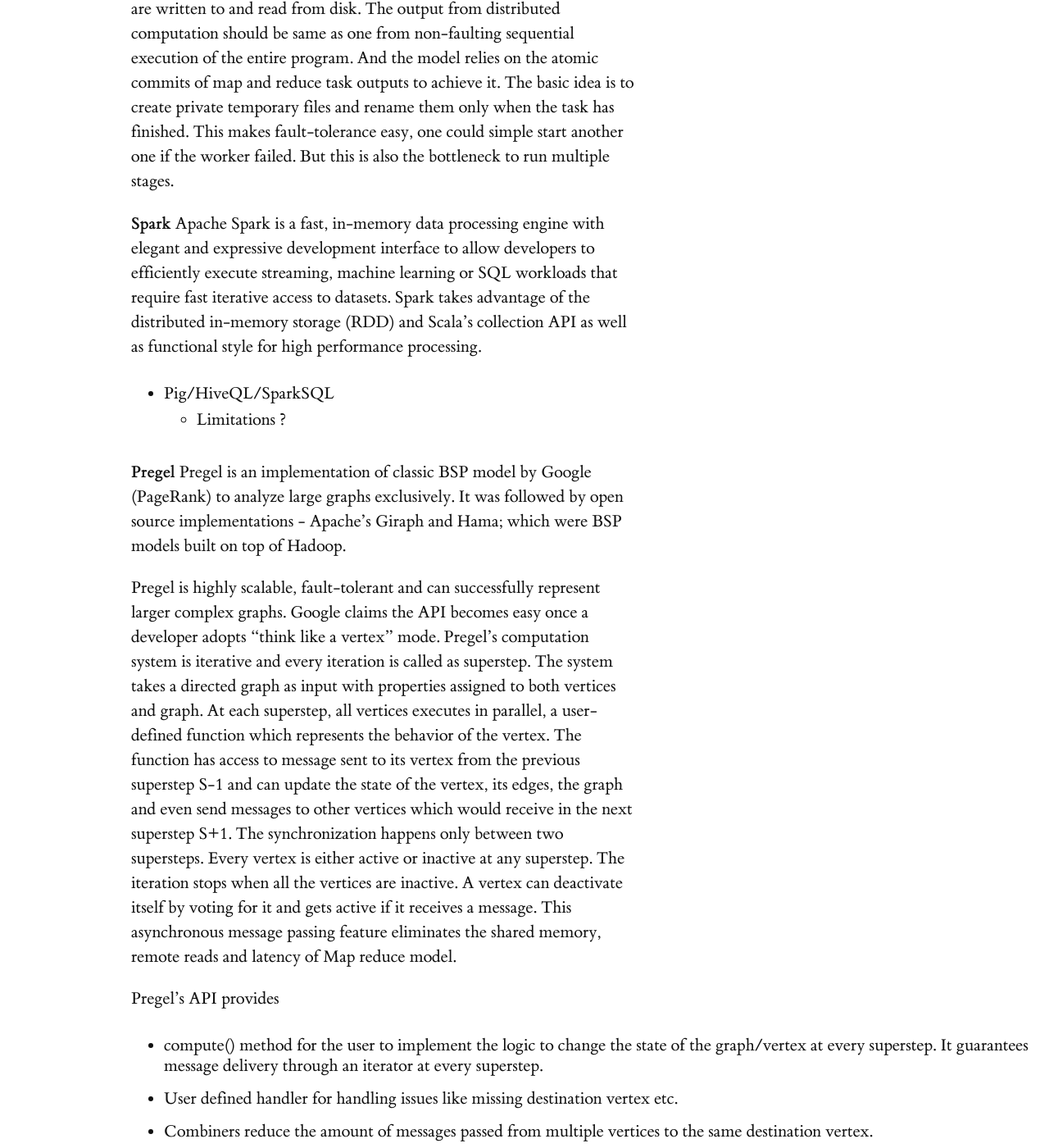
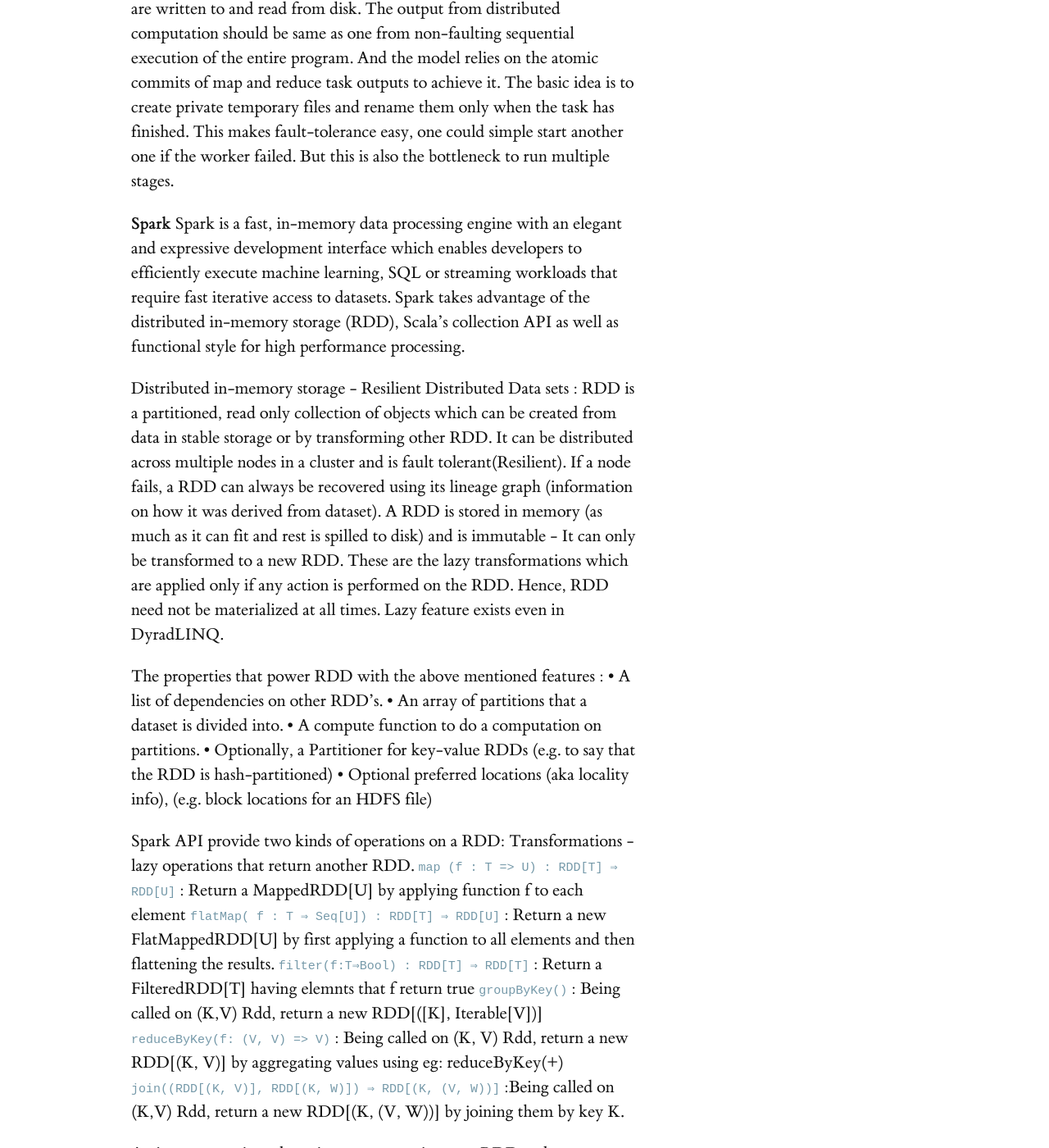
Before and after one commit to heathermiller/dist-prog-book, a Jekyll site: the page built from chapter/8/big-data.md, in a window 1280 px wide and 1400 px high, scrolled down 5600 px. Shown: the whole window at 82% size. Built offline with Jekyll 4.4.1, drawn with Linux system fonts in a browser that asks for light colours; some web fonts are replaced; some of the changed text lies outside the part shown.

Commit message:
Update big-data.md

```diff
--- a/chapter/8/big-data.md
+++ b/chapter/8/big-data.md
@@ -85,7 +85,40 @@
 **MapReduce**, as mentioned in the programming model section, the execution model is interesting that all the intermediate key/value pairs are written to and read from disk. The output from distributed computation should be same as one from non-faulting sequential execution of the entire program. And the model relies on the atomic commits of map and reduce task outputs to achieve it. The basic idea is to create private temporary files and rename them only when the task has finished. This makes fault-tolerance easy, one could simple start another one if the worker failed. But this is also the bottleneck to run multiple stages.
 
 **Spark**
-Apache Spark is a fast, in-memory data processing engine with elegant and expressive development interface to allow developers to efficiently execute streaming, machine learning or SQL workloads that require fast iterative access to datasets. Spark takes advantage of the distributed in-memory storage (RDD) and Scala’s collection API as well as functional style for high performance processing.
+Spark is a fast, in-memory data processing engine with an elegant and expressive development interface which enables developers to efficiently execute machine learning, SQL or streaming workloads that require fast iterative access to datasets. Spark takes advantage of the distributed in-memory storage (RDD), Scala’s collection API as well as functional style for high performance processing.
+
+Distributed in-memory storage - Resilient Distributed Data sets :
+RDD is a partitioned, read only collection of objects which can be created from data in stable storage or by transforming other RDD. It can be distributed across multiple nodes in a cluster and is fault tolerant(Resilient). If a node fails, a RDD can always be recovered using its lineage graph (information on how it was derived from dataset). A RDD is stored in memory (as much as it can fit and rest is spilled to disk) and is immutable - It can only be transformed to a new RDD. These are the lazy transformations which are applied only if any action is performed on the RDD. Hence, RDD need not be materialized at all times. Lazy feature exists even in DyradLINQ.
+
+The properties that power RDD with the above mentioned features :
+	•	A list of dependencies on other RDD’s.
+	•	An array of partitions that a dataset is divided into.
+	•	A compute function to do a computation on partitions.
+	•	Optionally, a Partitioner for key-value RDDs (e.g. to say that the RDD is hash-partitioned)
+	•	Optional preferred locations (aka locality info), (e.g. block locations for an HDFS file)
+
+Spark API provide two kinds of operations on a RDD:
+Transformations - lazy operations that return another RDD.
+`map (f : T => U) : RDD[T] ⇒ RDD[U]` : Return a MappedRDD[U] by applying function f to each element
+`flatMap( f : T ⇒ Seq[U]) : RDD[T] ⇒ RDD[U]` : Return a new FlatMappedRDD[U] by first applying a function to all elements and then flattening the results.
+`filter(f:T⇒Bool) : RDD[T] ⇒ RDD[T]` : Return a FilteredRDD[T] having elemnts that f return true
+`groupByKey()` : Being called on (K,V) Rdd, return a new RDD[([K], Iterable[V])]
+`reduceByKey(f: (V, V) => V)` : Being called on (K, V) Rdd, return a new RDD[(K, V)] by aggregating values using eg: reduceByKey(_+_)
+`join((RDD[(K, V)], RDD[(K, W)]) ⇒ RDD[(K, (V, W))]` :Being called on (K,V) Rdd, return a new RDD[(K, (V, W))] by joining them by key K.
+
+
+Actions - operations that trigger computation on a RDD and return values.
+
+`reduce(f:(T,T)⇒T) : RDD[T] ⇒ T` : return T by reducing the elements using specified commutative and associative binary operator
+`collect()` : Return an Array[T] containing all elements
+`count()` : Return the number of elements
+
+
+Why RDD over Distributed Shared memory (DSM) ?
+RDDs are immutable and can only be created through coarse grained transformation while DSM allows fine grained read and write operations to each memory location. Hence RDDs do not incur the overhead of checkpointing thats present in DSM and can be recovered using their lineages.
+RDDs are immutable and hence a straggler(slow node) can be replaced with backup copy as in Map reduce. This is hard to implement in DSM as two copies point to the same location and can interfere in each other’s update.
+Other benefits include the scheduling of tasks based on data locality to improve performance and the ability of the RDDs to degrade gracefully incase of memory shortage. Partitions that do not fit in RAM gets spilled to the disk (performance will then be equal to that of any data parallel system).
+
 
 - Pig/HiveQL/SparkSQL
   - Limitations ?
```
